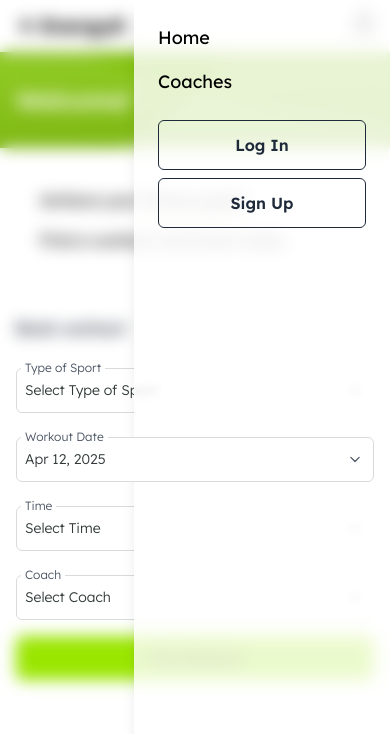
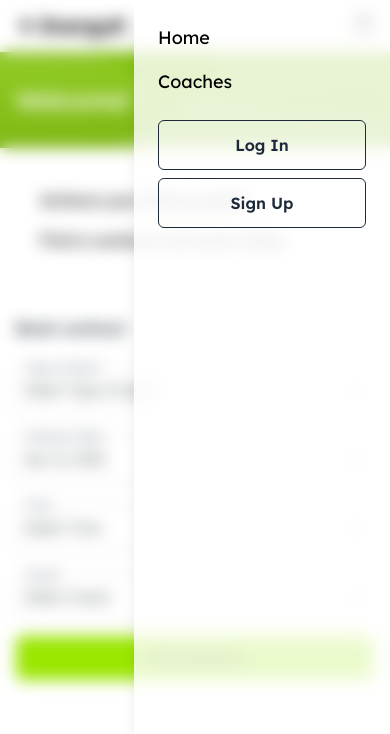
Before and after one commit to Saakshi0612/gym-app, a React (Vite) app in the folder frontend/gym-frontend-app/: page / in a window 390 px wide. Both pictures are taken after a click on the button 364 px from the left and 23 px from the top of the page. Shown: the top 734 px of the page. Built offline with nearby package versions, Linux system fonts and the light colour scheme.

Commit message:
z index changed in header

```diff
--- a/frontend/gym-frontend-app/src/components/common/Header.tsx
+++ b/frontend/gym-frontend-app/src/components/common/Header.tsx
@@ -70,14 +70,14 @@ const Header: React.FC = () => {
       {/* Overlay */}
       {menuOpen && (
         <div
-          className="fixed inset-0 bg-transparent backdrop-blur-sm z-20 md:hidden"
+          className="fixed inset-0 bg-transparent backdrop-blur-sm z-70 md:hidden"
           onClick={() => setMenuOpen(false)}
         />
       )}
 
       {/* Sidebar */}
       <div
-        className={`fixed top-0 right-0 h-full w-64 bg-white/80 backdrop-blur-xs shadow-lg p-6 transform transition-transform duration-300 z-30 ${
+        className={`fixed top-0 right-0 h-full w-64 bg-white/80 backdrop-blur-xs shadow-lg p-6 transform transition-transform duration-300 z-70 ${
           menuOpen ? "translate-x-0" : "translate-x-full"
         }`}
       >
```
